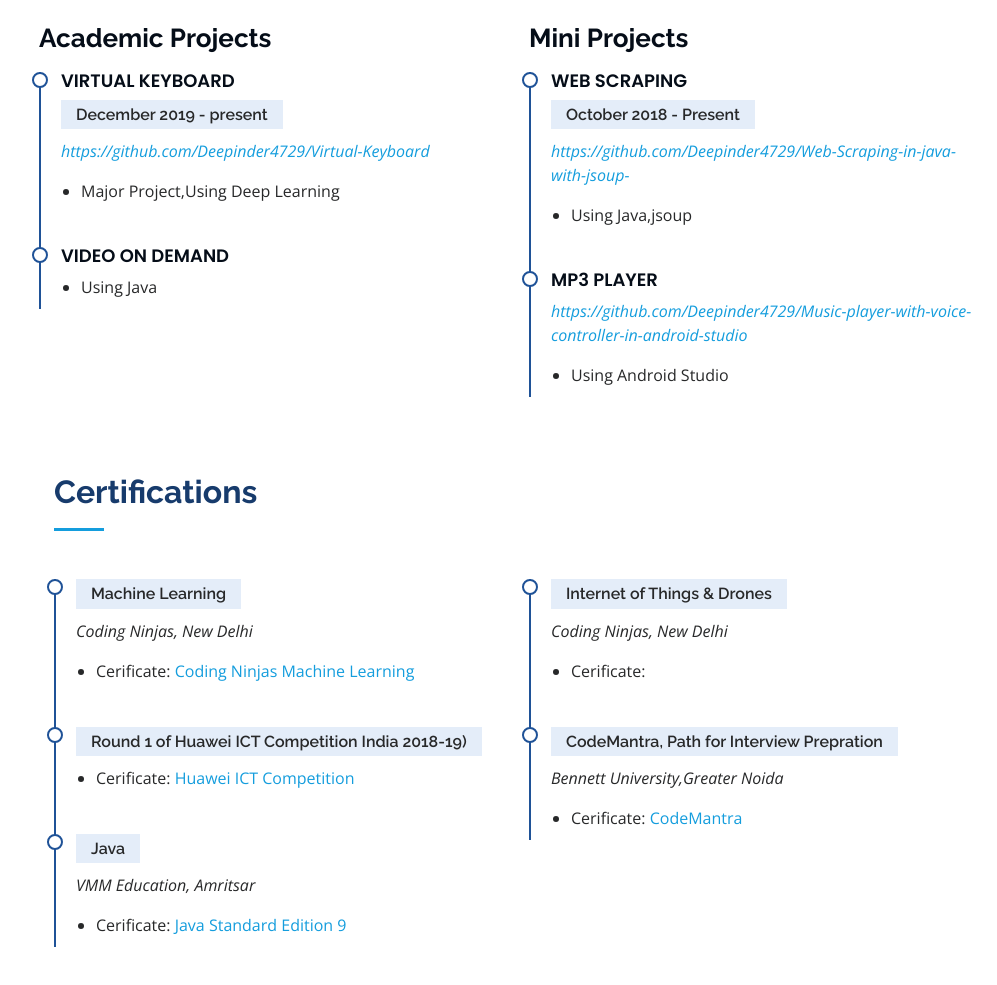
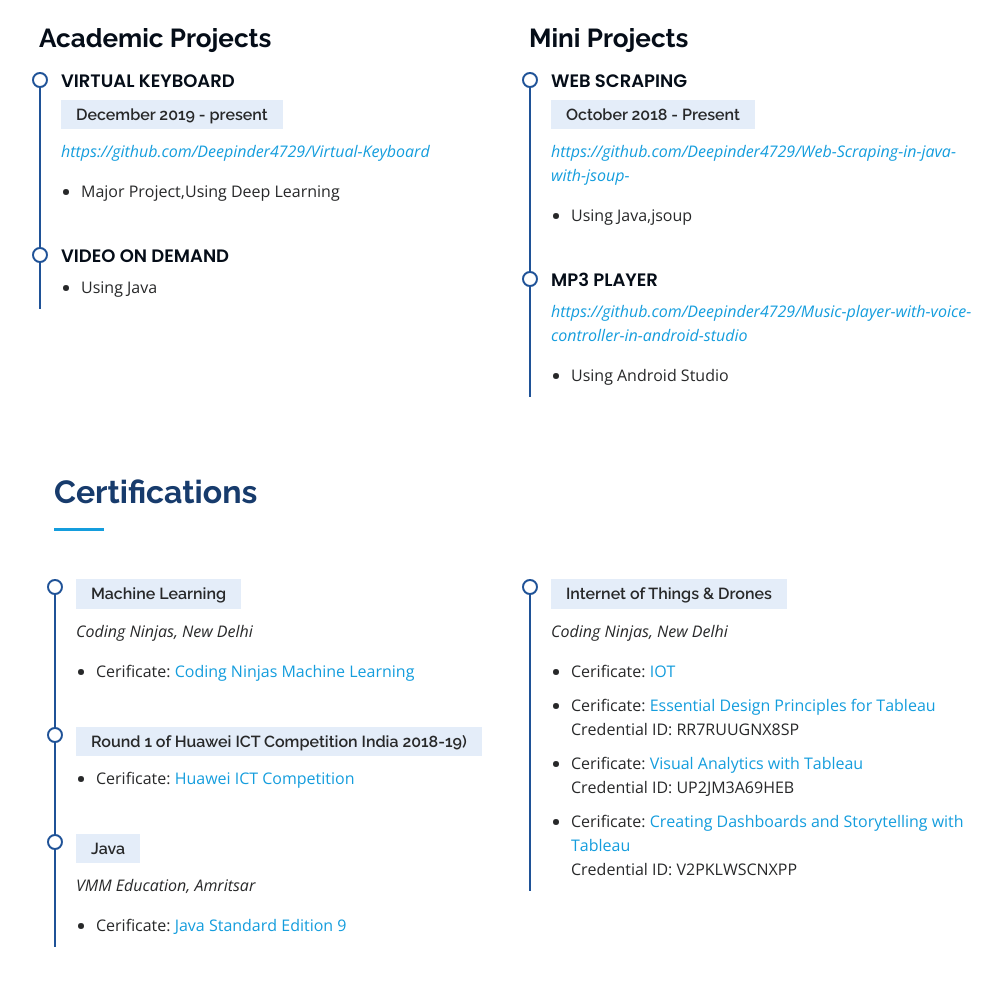
Before and after one commit to Deepinder4729/Deepinder4729-deepinder.github.io, a plain HTML site: page index.html in a window 1280 px wide. Shown: the part 3074-4059 px from the top of the page, without its empty margins (276-1273 px from the left). Drawn offline with nearby package versions, Linux system fonts and the light colour scheme.

Commit message:
Update index.html

```diff
--- a/index.html
+++ b/index.html
@@ -340,27 +340,26 @@
             </div>
           </div>
             <!-- Start a new Column  -->
-            <div class="col-lg-6" data-aos="fade-up" data-aos-delay="100">
+
+<div class="col-lg-6" data-aos="fade-up" data-aos-delay="100">
             <div class="resume-item">
               <h5>Internet of Things & Drones</h5>
-		    <p><em>Coding Ninjas, New Delhi</em></p>
-			  <ul>
-			   <li>Cerificate: <a href = 'iot.jpeg'> </a> <br>
-				</ul> </div>
-		<div class="resume-item">
-              <h5>CodeMantra, Path for Interview Prepration</h5>
-		    <p><em>Bennett University,Greater Noida</em></p>
-			  <ul>
-			   <li>Cerificate: <a href = 'cn.pdf'> CodeMantra</a> <br>
-				</ul>
+              <p><em>Coding Ninjas, New Delhi</em></p>
+              <ul>
+                <li>Cerificate: <a href = 'iot.jpeg'> IOT </a><br>
+                </li>
 
-
+                <li>Cerificate: <a href = 'https://coursera.org/verify/RR7RUUGNX8SP'> Essential Design Principles for Tableau </a><br>
+                Credential ID: RR7RUUGNX8SP </li>
+                <li>Cerificate: <a href = 'https://coursera.org/verify/UP2JM3A69HEB'> Visual Analytics with Tableau </a><br>
+                Credential ID: UP2JM3A69HEB </li>
+                <li>Cerificate: <a href = 'https://coursera.org/verify/V2PKLWSCNXPP'> Creating Dashboards and Storytelling with Tableau </a><br>
+                Credential ID: V2PKLWSCNXPP </li>
+              </ul>
+            </div>
           </div>
         </div>
       </div>
-
-
-
 
 
 
```
